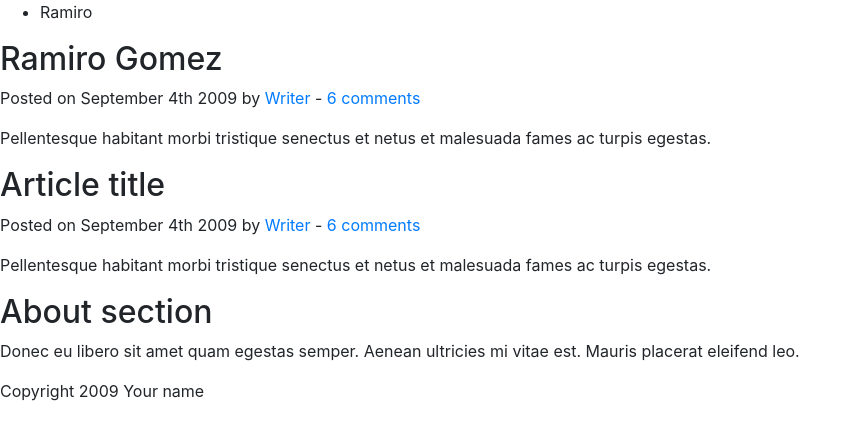
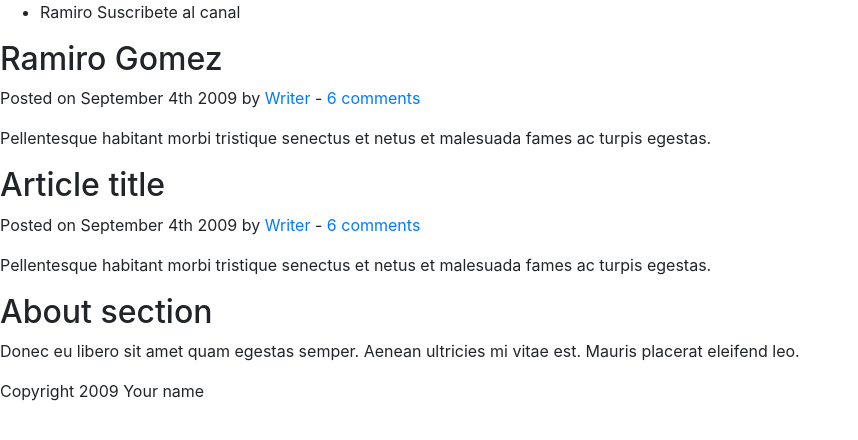
Before and after one commit to ramiro1993/demo-repo2, a plain HTML site: page index.html in a window 1280 px wide. Shown: the whole page, without its empty margins (0-858 px from the left). Drawn offline with nearby package versions, Linux system fonts and the light colour scheme.

Commit message:
Se modifico index.html la palabra ramiro

```diff
--- a/index.html
+++ b/index.html
@@ -12,7 +12,7 @@
 	<header>
 		<nav>
 			<ul>
-				<li>Ramiro</li>
+				<li>Ramiro Suscribete al canal</li>
 			</ul>
 		</nav>
 	</header>
```
